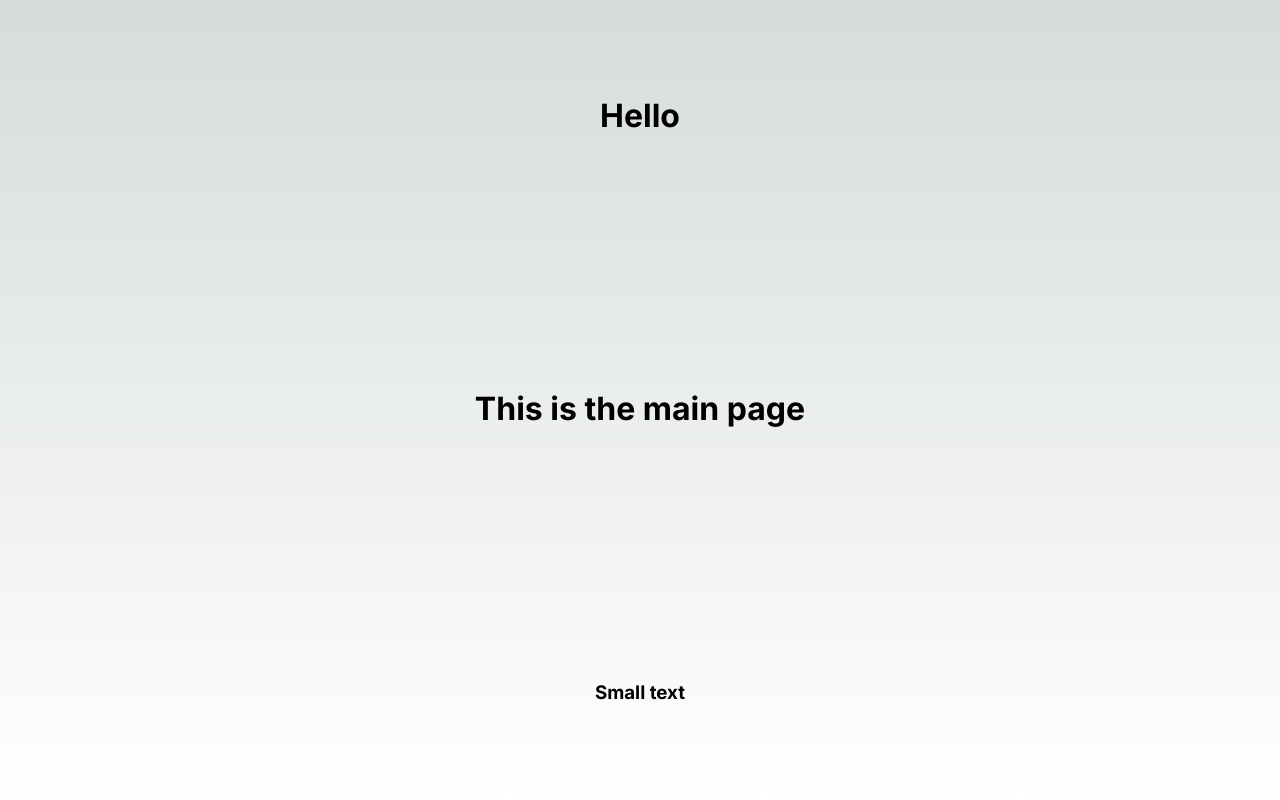
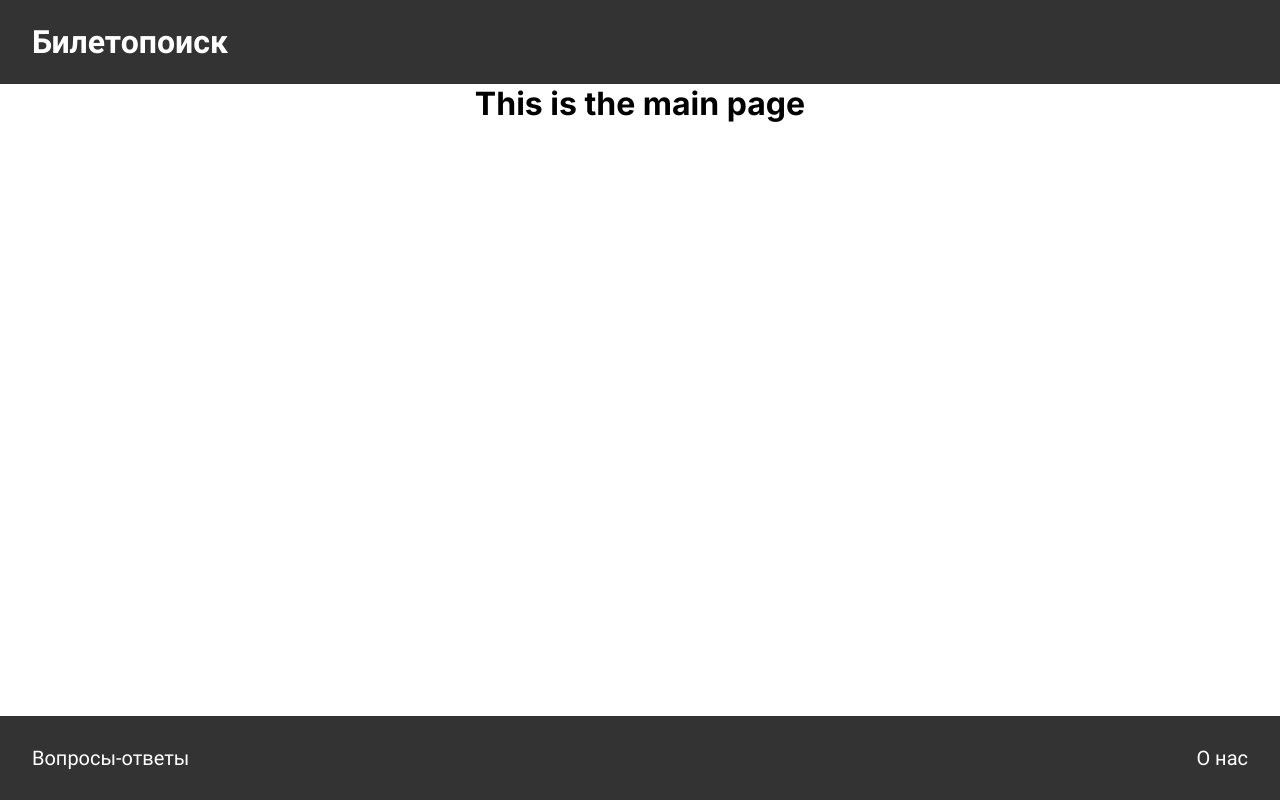
Before and after one commit to eugene-elk/biletopoisk, a Next.js app: page / in a window 1280 px wide. Built offline with nearby package versions, Linux system fonts and the light colour scheme.

Commit message:
Created header and footer

```diff
--- a/src/app/globals.css
+++ b/src/app/globals.css
@@ -1,78 +1,3 @@
-:root {
-  --max-width: 1100px;
-  --border-radius: 12px;
-  --font-mono: ui-monospace, Menlo, Monaco, 'Cascadia Mono', 'Segoe UI Mono',
-    'Roboto Mono', 'Oxygen Mono', 'Ubuntu Monospace', 'Source Code Pro',
-    'Fira Mono', 'Droid Sans Mono', 'Courier New', monospace;
-
-  --foreground-rgb: 0, 0, 0;
-  --background-start-rgb: 214, 219, 220;
-  --background-end-rgb: 255, 255, 255;
-
-  --primary-glow: conic-gradient(
-    from 180deg at 50% 50%,
-    #16abff33 0deg,
-    #0885ff33 55deg,
-    #54d6ff33 120deg,
-    #0071ff33 160deg,
-    transparent 360deg
-  );
-  --secondary-glow: radial-gradient(
-    rgba(255, 255, 255, 1),
-    rgba(255, 255, 255, 0)
-  );
-
-  --tile-start-rgb: 239, 245, 249;
-  --tile-end-rgb: 228, 232, 233;
-  --tile-border: conic-gradient(
-    #00000080,
-    #00000040,
-    #00000030,
-    #00000020,
-    #00000010,
-    #00000010,
-    #00000080
-  );
-
-  --callout-rgb: 238, 240, 241;
-  --callout-border-rgb: 172, 175, 176;
-  --card-rgb: 180, 185, 188;
-  --card-border-rgb: 131, 134, 135;
-}
-
-@media (prefers-color-scheme: dark) {
-  :root {
-    --foreground-rgb: 255, 255, 255;
-    --background-start-rgb: 0, 0, 0;
-    --background-end-rgb: 0, 0, 0;
-
-    --primary-glow: radial-gradient(rgba(1, 65, 255, 0.4), rgba(1, 65, 255, 0));
-    --secondary-glow: linear-gradient(
-      to bottom right,
-      rgba(1, 65, 255, 0),
-      rgba(1, 65, 255, 0),
-      rgba(1, 65, 255, 0.3)
-    );
-
-    --tile-start-rgb: 2, 13, 46;
-    --tile-end-rgb: 2, 5, 19;
-    --tile-border: conic-gradient(
-      #ffffff80,
-      #ffffff40,
-      #ffffff30,
-      #ffffff20,
-      #ffffff10,
-      #ffffff10,
-      #ffffff80
-    );
-
-    --callout-rgb: 20, 20, 20;
-    --callout-border-rgb: 108, 108, 108;
-    --card-rgb: 100, 100, 100;
-    --card-border-rgb: 200, 200, 200;
-  }
-}
-
 * {
   box-sizing: border-box;
   padding: 0;
@@ -86,13 +11,7 @@ body {
 }
 
 body {
-  color: rgb(var(--foreground-rgb));
-  background: linear-gradient(
-      to bottom,
-      transparent,
-      rgb(var(--background-end-rgb))
-    )
-    rgb(var(--background-start-rgb));
+  padding-top: 84px;
 }
 
 a {
@@ -100,8 +19,16 @@ a {
   text-decoration: none;
 }
 
-@media (prefers-color-scheme: dark) {
-  html {
-    color-scheme: dark;
-  }
+@font-face {
+  font-family: 'Roboto';
+  src: url('../fonts/Roboto/Roboto-Bold.ttf') format('truetype');
+  font-weight: 700;
+  font-style: normal;
 }
+
+@font-face {
+  font-family: 'Roboto';
+  src: url('../fonts/Roboto/Roboto-Regular.ttf') format('truetype');
+  font-weight: 400;
+  font-style: normal;
+}
--- a/src/app/layout.tsx
+++ b/src/app/layout.tsx
@@ -4,8 +4,8 @@ import { Inter } from 'next/font/google'
 const inter = Inter({ subsets: ['latin'] })
 
 export const metadata = {
-  title: 'Create Next App',
-  description: 'Generated by create next app',
+  title: 'Biletopisk',
+  description: 'Created at Yandex School of UI Development',
 }
 
 export default function RootLayout({
--- a/src/app/page.module.css
+++ b/src/app/page.module.css
@@ -3,227 +3,53 @@
   flex-direction: column;
   justify-content: space-between;
   align-items: center;
-  padding: 6rem;
-  min-height: 100vh;
 }
 
-.description {
-  display: inherit;
-  justify-content: inherit;
-  align-items: inherit;
-  font-size: 0.85rem;
-  max-width: var(--max-width);
+.header {
+  position: fixed;
+  top: 0;
   width: 100%;
-  z-index: 2;
-  font-family: var(--font-mono);
+  height: 84px;
+  background-color: #333333;
+  z-index: 1000;
+
+  display: flex;
+  flex-direction: row;
+  justify-content: flex-start;
+  align-items: center;
+  padding-left: 32px;
 }
 
-.description a {
-  display: flex;
-  justify-content: center;
-  align-items: center;
-  gap: 0.5rem;
+.headerText {
+  color: #FFFFFF;
+  font-family: 'Roboto', sans-serif;
+  font-style: normal;
+  font-weight: 700;
+  font-size: 32px;
+  line-height: 38px;
 }
 
-.description p {
-  position: relative;
-  margin: 0;
-  padding: 1rem;
-  background-color: rgba(var(--callout-rgb), 0.5);
-  border: 1px solid rgba(var(--callout-border-rgb), 0.3);
-  border-radius: var(--border-radius);
+.footer {
+  position: fixed;
+  bottom: 0;
+  width: 100%;
+  height: 84px;
+  background-color: #333333;
+  z-index: 1000;
+
+  display: flex;
+  flex-direction: row;
+  justify-content: space-between;
+  align-items: center;
+  padding-left: 32px;
+  padding-right: 32px;
 }
 
-.code {
-  font-weight: 700;
-  font-family: var(--font-mono);
+.footerText {
+  color: #FFFFFF;
+  font-family: 'Roboto', sans-serif;
+  font-style: normal;
+  font-weight: 400;
+  font-size: 20px;
+  line-height: 24px;
 }
-
-.grid {
-  display: grid;
-  grid-template-columns: repeat(4, minmax(25%, auto));
-  width: var(--max-width);
-  max-width: 100%;
-}
-
-.card {
-  padding: 1rem 1.2rem;
-  border-radius: var(--border-radius);
-  background: rgba(var(--card-rgb), 0);
-  border: 1px solid rgba(var(--card-border-rgb), 0);
-  transition: background 200ms, border 200ms;
-}
-
-.card span {
-  display: inline-block;
-  transition: transform 200ms;
-}
-
-.card h2 {
-  font-weight: 600;
-  margin-bottom: 0.7rem;
-}
-
-.card p {
-  margin: 0;
-  opacity: 0.6;
-  font-size: 0.9rem;
-  line-height: 1.5;
-  max-width: 30ch;
-}
-
-.center {
-  display: flex;
-  justify-content: center;
-  align-items: center;
-  position: relative;
-  padding: 4rem 0;
-}
-
-.center::before {
-  background: var(--secondary-glow);
-  border-radius: 50%;
-  width: 480px;
-  height: 360px;
-  margin-left: -400px;
-}
-
-.center::after {
-  background: var(--primary-glow);
-  width: 240px;
-  height: 180px;
-  z-index: -1;
-}
-
-.center::before,
-.center::after {
-  content: '';
-  left: 50%;
-  position: absolute;
-  filter: blur(45px);
-  transform: translateZ(0);
-}
-
-.logo {
-  position: relative;
-}
-/* Enable hover only on non-touch devices */
-@media (hover: hover) and (pointer: fine) {
-  .card:hover {
-    background: rgba(var(--card-rgb), 0.1);
-    border: 1px solid rgba(var(--card-border-rgb), 0.15);
-  }
-
-  .card:hover span {
-    transform: translateX(4px);
-  }
-}
-
-@media (prefers-reduced-motion) {
-  .card:hover span {
-    transform: none;
-  }
-}
-
-/* Mobile */
-@media (max-width: 700px) {
-  .content {
-    padding: 4rem;
-  }
-
-  .grid {
-    grid-template-columns: 1fr;
-    margin-bottom: 120px;
-    max-width: 320px;
-    text-align: center;
-  }
-
-  .card {
-    padding: 1rem 2.5rem;
-  }
-
-  .card h2 {
-    margin-bottom: 0.5rem;
-  }
-
-  .center {
-    padding: 8rem 0 6rem;
-  }
-
-  .center::before {
-    transform: none;
-    height: 300px;
-  }
-
-  .description {
-    font-size: 0.8rem;
-  }
-
-  .description a {
-    padding: 1rem;
-  }
-
-  .description p,
-  .description div {
-    display: flex;
-    justify-content: center;
-    position: fixed;
-    width: 100%;
-  }
-
-  .description p {
-    align-items: center;
-    inset: 0 0 auto;
-    padding: 2rem 1rem 1.4rem;
-    border-radius: 0;
-    border: none;
-    border-bottom: 1px solid rgba(var(--callout-border-rgb), 0.25);
-    background: linear-gradient(
-      to bottom,
-      rgba(var(--background-start-rgb), 1),
-      rgba(var(--callout-rgb), 0.5)
-    );
-    background-clip: padding-box;
-    backdrop-filter: blur(24px);
-  }
-
-  .description div {
-    align-items: flex-end;
-    pointer-events: none;
-    inset: auto 0 0;
-    padding: 2rem;
-    height: 200px;
-    background: linear-gradient(
-      to bottom,
-      transparent 0%,
-      rgb(var(--background-end-rgb)) 40%
-    );
-    z-index: 1;
-  }
-}
-
-/* Tablet and Smaller Desktop */
-@media (min-width: 701px) and (max-width: 1120px) {
-  .grid {
-    grid-template-columns: repeat(2, 50%);
-  }
-}
-
-@media (prefers-color-scheme: dark) {
-  .vercelLogo {
-    filter: invert(1);
-  }
-
-  .logo {
-    filter: invert(1) drop-shadow(0 0 0.3rem #ffffff70);
-  }
-}
-
-@keyframes rotate {
-  from {
-    transform: rotate(360deg);
-  }
-  to {
-    transform: rotate(0deg);
-  }
-}
--- a/src/app/page.tsx
+++ b/src/app/page.tsx
@@ -4,9 +4,14 @@ import styles from './page.module.css'
 export default function Home() {
   return (
     <main className={styles.main}>
-      <h1>Hello</h1>
-      <h1>This is the main page</h1>
-      <h3>Small text</h3>
+      <header className={styles.header}>
+          <span className={styles.headerText}>Билетопоиск</span>
+      </header>
+      <h1 className={styles.text}>This is the main page</h1>
+      <footer className={styles.footer}>
+          <span className={styles.footerText}>Вопросы-ответы</span>
+          <span className={styles.footerText}>О нас</span>
+      </footer>
     </main>
   )
 }
```
